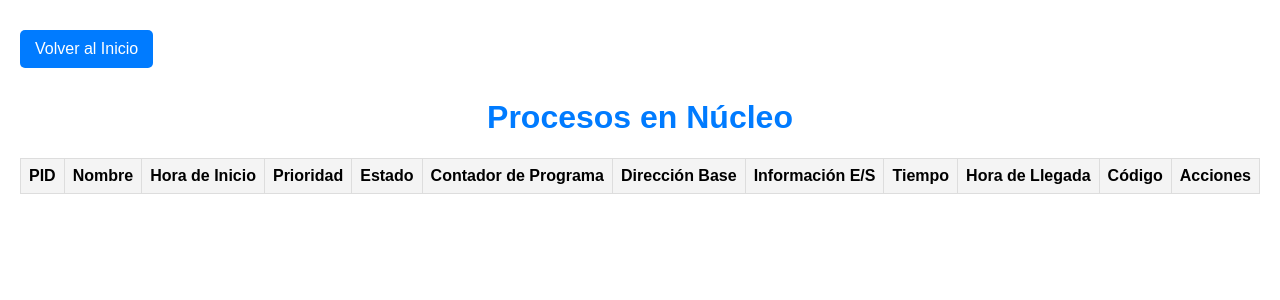
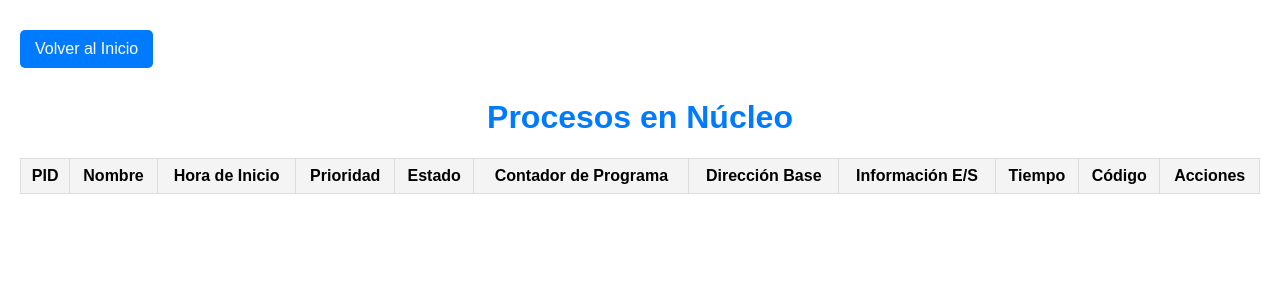
Before and after one commit to KevinRodriguezLima/TIF-SO, a Flask app: page /nucleo/0 in a window 1280 px wide. Shown: the top 300 px of the page. Run offline with Flask 3, Linux system fonts and the light colour scheme; lists and menus that the app fills with data are empty.

Commit message:
actualizacion final

```diff
--- a/templates/nucleo.html
+++ b/templates/nucleo.html
@@ -74,7 +74,6 @@
                 <th>Dirección Base</th>
                 <th>Información E/S</th>
                 <th>Tiempo</th>
-                <th>Hora de Llegada</th>
                 <th>Código</th>
                 <th>Acciones</th>
             </tr>
@@ -91,7 +90,6 @@
                 <td>{{ proceso.direccion_base or "N/A" }}</td>
                 <td>{{ proceso.info_entrada_salida or "N/A" }}</td>
                 <td>{{ proceso.tiempo or "N/A" }}</td>
-                <td>{{ proceso.hora_llegada or "N/A" }}</td>
                 <td>{{ proceso.codigo or "N/A" }}</td>
                 <td>
                     <button onclick="cambiarPrioridad({{ proceso.id }}, -1)">-</button>
```
